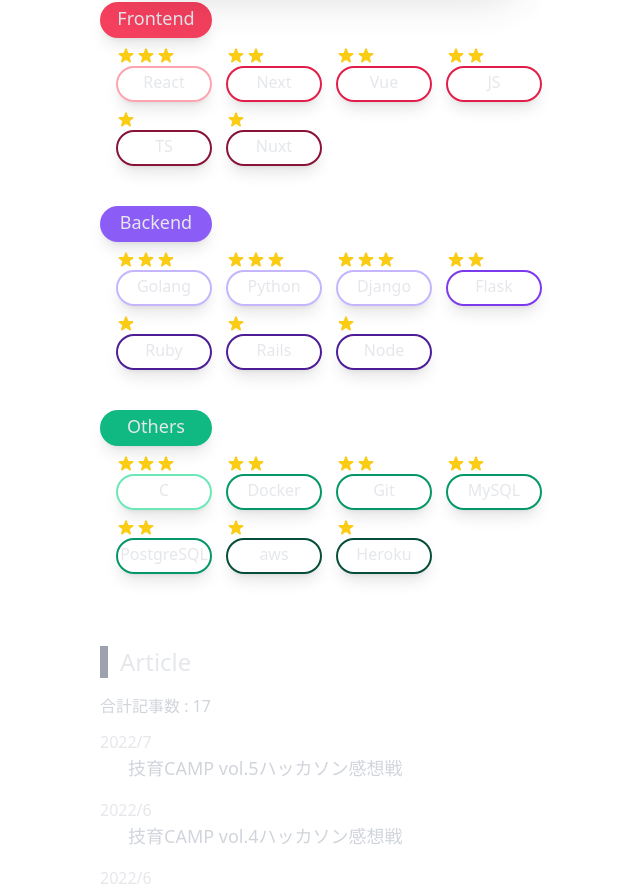
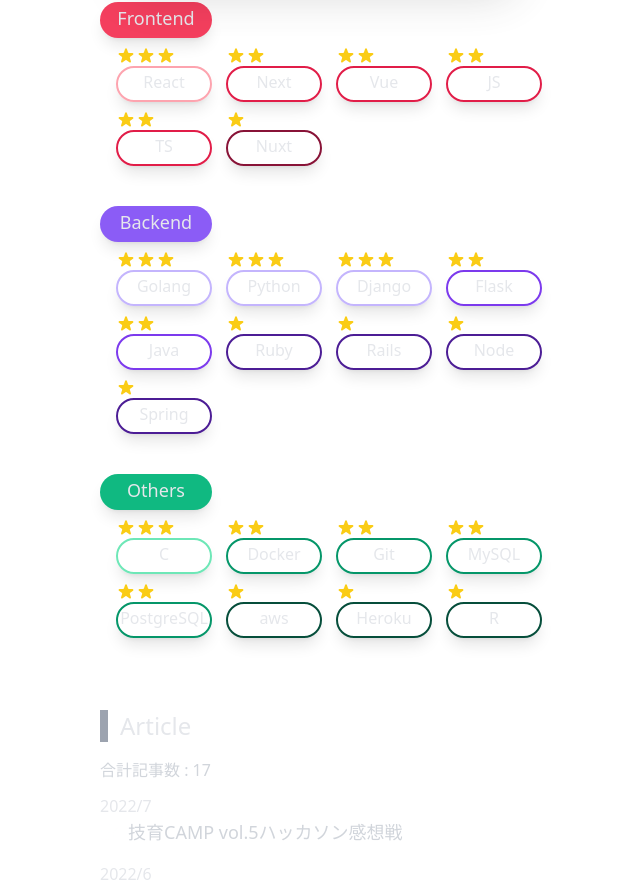
Before and after one commit to mahiro72/mahiro72-resume, a React (Create React App) app: page / in a window 1280 px wide. Shown: the part 2480-3370 px from the top of the page, without its empty margins (460-1100 px from the left). Built offline with nearby package versions, Linux system fonts and the light colour scheme.

Commit message:
技術更新

```diff
--- a/src/data/profile/skill/data.ts
+++ b/src/data/profile/skill/data.ts
@@ -24,7 +24,7 @@
         },
         {
             "name":"TS",
-            "level":1,
+            "level":2,
         },
         {
             "name":"Nuxt",
@@ -49,6 +49,10 @@
             "level":2,
         },
         {
+            "name":"Java",
+            "level":2,
+        },
+        {
             "name":"Ruby",
             "level":1,
         },
@@ -58,6 +62,10 @@
         },
         {
             "name":"Node",
+            "level":1,
+        },
+        {
+            "name":"Spring",
             "level":1,
         },
     ],
@@ -90,6 +98,10 @@
             "name":"Heroku",
             "level":1,
         },
+        {
+            "name":"R",
+            "level":1,
+        },
     ],
 }
 
```
